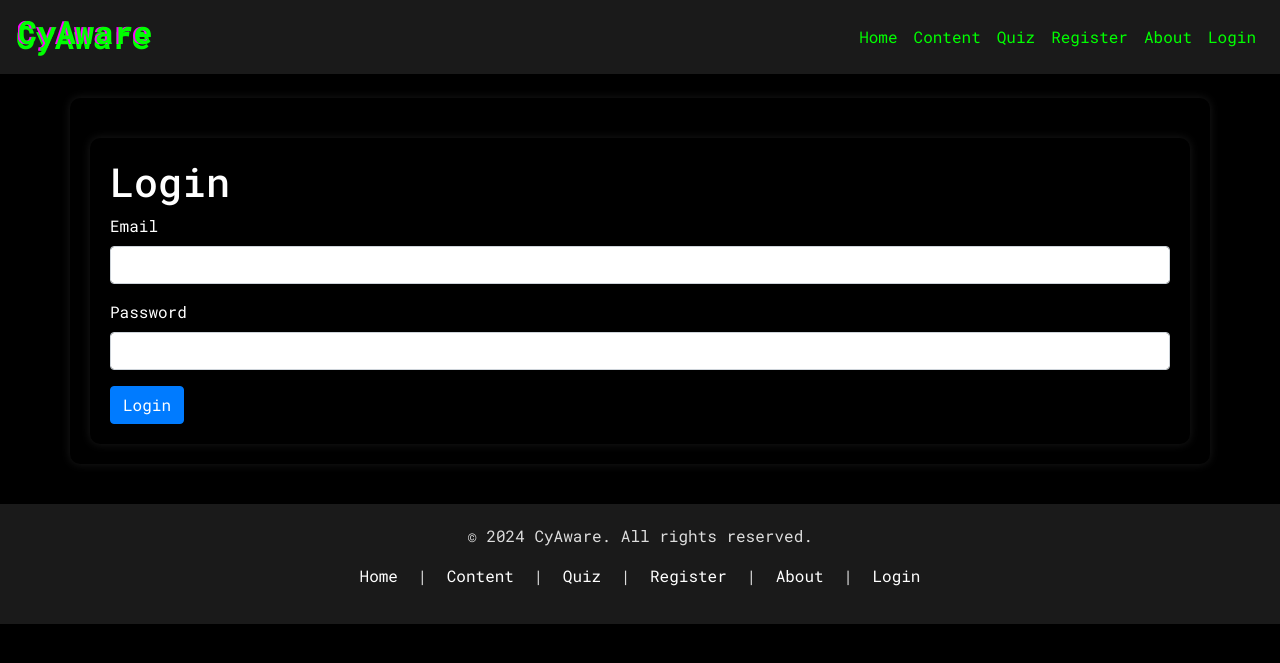
After one commit to drent-z/cyaware, a Flask app: template app/templates/login.html in a window 1280 px wide. The commit adds this page. Shown: the top 663 px of the page. Run offline with Flask 3, Linux system fonts and the light colour scheme; the template is opened without the code that fills it, so the values that code supplies are empty; some libraries are stand-ins or nearby versions.

Commit message:
added crucial buttons

```diff
--- a/app/static/styles.css
+++ b/app/static/styles.css
@@ -95,3 +95,11 @@ footer {
     50% {transform: translateY(-10px);}
     100% {transform: translateY(0);}
 }
+
+.container {
+    padding: 20px;
+    background-color: #000;
+    color: #fff;
+    border-radius: 10px;
+    box-shadow: 0 0 10px rgba(255, 255, 255, 0.1);
+}
--- a/app/templates/index.html
+++ b/app/templates/index.html
@@ -6,9 +6,9 @@
 <div class="hero">
     <div class="typing-container">
         <h1 id="typing-effect">Welcome to CyAware</h1>
-        <span class="cursor">&nbsp;</span>
     </div>
     <p>Your one-stop solution for cybersecurity awareness training.</p>
+    <a href="{{ url_for('register') }}" class="btn btn-primary mt-3">Get Started</a>
 </div>
 <div class="features">
     <div class="feature-box">
--- a/app/templates/layout.html
+++ b/app/templates/layout.html
@@ -9,7 +9,7 @@
     <!-- Bootstrap CSS -->
     <link href="https://stackpath.bootstrapcdn.com/bootstrap/4.5.2/css/bootstrap.min.css" rel="stylesheet">
     <!-- Custom CSS -->
-    <link href="{{ url_for('static', filename='styles.css') }}" rel="stylesheet">
+    <link href="{{ url_for('static', filename='styles.css') }}?v={{ time() }}" rel="stylesheet">
     <!-- Google Fonts -->
     <link href="https://fonts.googleapis.com/css2?family=Roboto+Mono:wght@400;500;700&display=swap" rel="stylesheet">
     <!-- Font Awesome -->
@@ -17,7 +17,7 @@
     <!-- Animate.css for animations -->
     <link rel="stylesheet" href="https://cdnjs.cloudflare.com/ajax/libs/animate.css/4.1.1/animate.min.css"/>
     <!-- Custom Scripts -->
-    <script src="{{ url_for('static', filename='scripts.js') }}" async></script>
+    <script src="{{ url_for('static', filename='scripts.js') }}?v={{ time() }}" async></script>
     <style>
         body {
             font-family: 'Roboto Mono', monospace;
@@ -133,6 +133,9 @@
                     <li class="nav-item">
                         <a class="nav-link" href="{{ url_for('about') }}">About</a>
                     </li>
+                    <li class="nav-item">
+                        <a class="nav-link" href="{{ url_for('login') }}">Login</a>
+                    </li>
                 </ul>
             </div>
         </nav>
@@ -147,7 +150,8 @@
             <a href="{{ url_for('content') }}">Content</a> |
             <a href="{{ url_for('quiz') }}">Quiz</a> |
             <a href="{{ url_for('register') }}">Register</a> |
-            <a href="{{ url_for('about') }}">About</a>
+            <a href="{{ url_for('about') }}">About</a> |
+            <a href="{{ url_for('login') }}">Login</a>
         </p>
     </footer>
     <!-- Bootstrap JS and dependencies -->
--- /dev/null
+++ b/app/templates/login.html
@@ -0,0 +1,20 @@
+{% extends "layout.html" %}
+
+{% block title %}Login{% endblock %}
+
+{% block content %}
+<div class="container">
+    <h1>Login</h1>
+    <form method="POST">
+        <div class="form-group">
+            <label for="email">Email</label>
+            <input type="email" class="form-control" name="email" id="email">
+        </div>
+        <div class="form-group">
+            <label for="password">Password</label>
+            <input type="password" class="form-control" name="password" id="password">
+        </div>
+        <button type="submit" class="btn btn-primary">Login</button>
+    </form>
+</div>
+{% endblock %}
```
Also changed, not shown: app/routes.py (+7 -0 lines), 2 other files.
